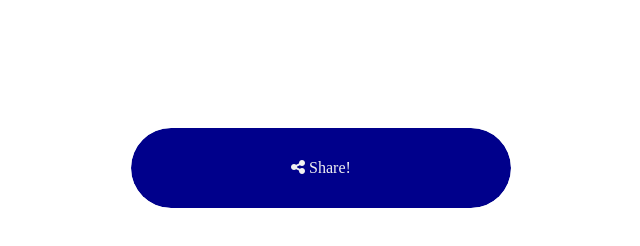
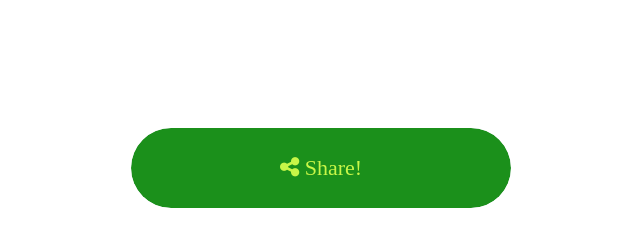
Before and after one commit to akscoder082003/Social-Media-Icons-Animation, a plain HTML site: page index.html in a window 1280 px wide. Shown: the whole page, without its empty margins (413-1053 px from the left). Drawn offline with Linux system fonts and the light colour scheme.

Commit message:
Update style.css

```diff
--- a/style.css
+++ b/style.css
@@ -20,6 +20,7 @@ body {
     width: 380px;
     height: 80px;
     transition: .3s linear;
+    font-size: 22px;
 }
 .share-button:hover{
     transform: scale(1.1);
@@ -28,8 +29,8 @@ body {
     position: absolute;
     width: 100%;
     height: 100%;
-    background: darkblue;
-    color: #f1f1f1;
+    background: rgb(27, 144, 27);
+    color: rgb(200, 246, 72);
     text-align: center;
     line-height: 80px;
     z-index: 999;
@@ -43,7 +44,7 @@ body {
 .share-button a{
     flex: 1;
     font-size: 26px;
-    color: #252525.0;
+    color: orangered;
     text-align: center;
     transform: translateX(-100%);
     opacity: 0;
```
